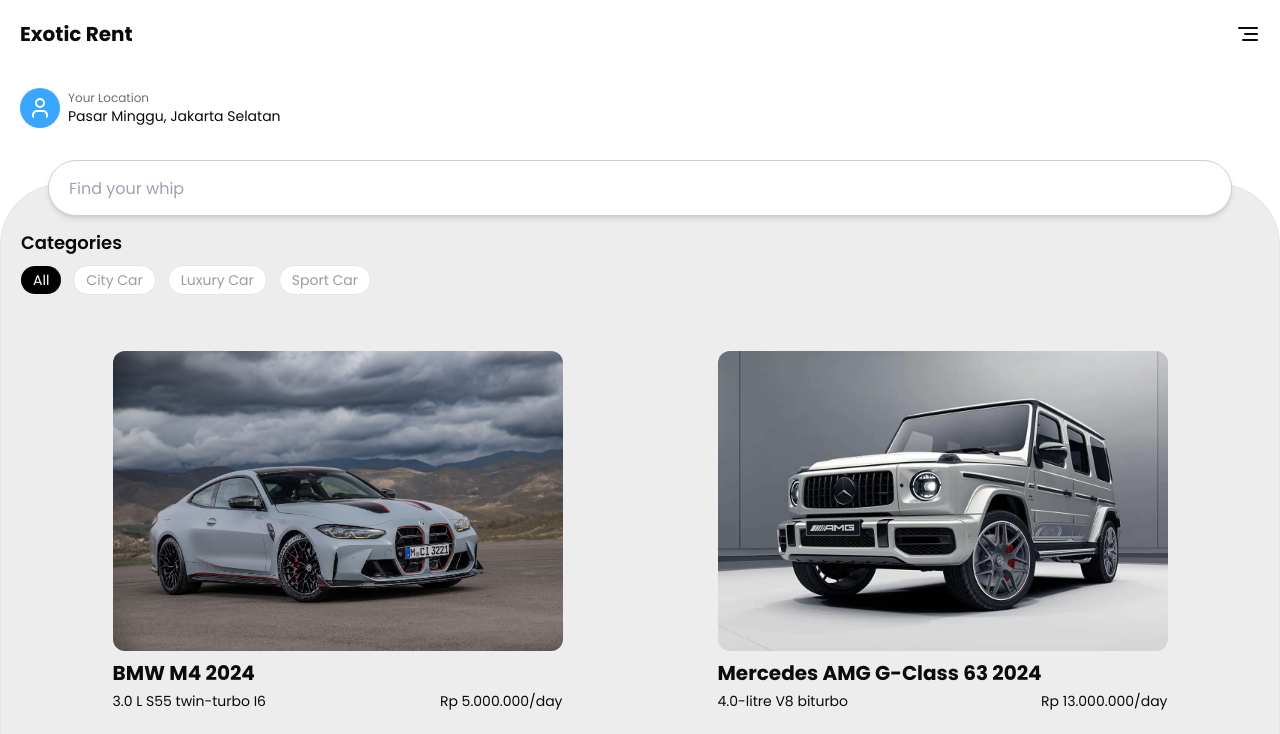
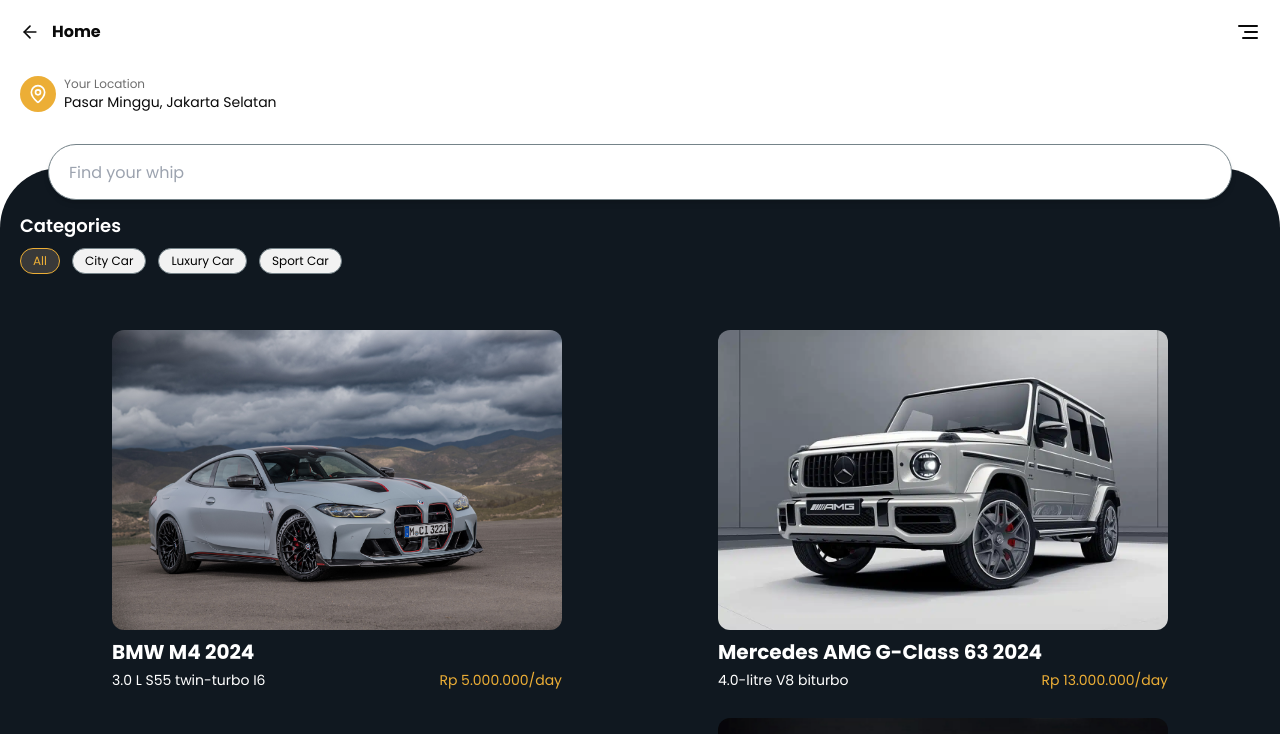
Before and after one commit to alxtim10/exoticrent, a Next.js app: page /home in a window 1280 px wide. Shown: the top 734 px of the page. Built offline with nearby package versions, Linux system fonts and the light colour scheme.

Commit message:
finish small things on home page

```diff
--- a/src/app/home/page.tsx
+++ b/src/app/home/page.tsx
@@ -1,7 +1,8 @@
 'use client'
+import HamburgerMenu from '@/components/hamburger-menu/HamburgerMenu'
 import ListCars from '@/components/rent/ListCars'
 import { car, CarsProps, CategoryProps, listCategory } from '@/utils/constants/data'
-import { User } from 'lucide-react'
+import { ArrowLeft, Map, MapPin, Pin, PinIcon, User } from 'lucide-react'
 import React, { useEffect, useState } from 'react'
 
 const page = () => {
@@ -30,8 +31,15 @@
 
   return (
     <div>
+      <div className="flex items-center justify-between px-5 pt-5 pb-3">
+        <div className='flex items-center gap-3'>
+          <ArrowLeft className='w-5 h-5'/>
+          <h1 className='font-bold'>Home</h1>
+        </div>
+        <HamburgerMenu />
+      </div>
       <div className='flex items-center gap-2 px-5 pt-5'>
-        <User className='bg-primer text-white rounded-full h-10 w-10 p-2'></User>
+        <MapPin className='bg-primer text-white rounded-full h-9 w-9 p-2'></MapPin>
         <div className='flex flex-col'>
           <h1 className='text-xs text-[#6e6e6e]'>Your Location</h1>
           <h1 className='text-sm'>Pasar Minggu, Jakarta Selatan</h1>
@@ -44,10 +52,10 @@
             setQuery(e.target.value);
           }}
           placeholder='Find your whip'
-          className='border border-[#cfcfcf] rounded-full w-full h-14 translate-y-8 shadow-md px-5 focus:outline-0'
+          className='border border-lightdark rounded-full w-full h-14 translate-y-8 shadow-md px-5 focus:outline-0'
           type="text" name="" id="" />
       </div>
-      <div className='bg-[#ededed] border rounded-t-[60px] px-5 py-10'>
+      <div className='bg-dark rounded-t-[60px] px-5 py-10 text-white'>
         <h1 className='text-lg font-semibold mt-1'>Categories</h1>
         <div className='flex items-center gap-3 my-2'>
           {listCategory.map((item: CategoryProps, i: number) => {
@@ -57,7 +65,7 @@
                   filterCategory(item.id !== null ? item.id : null);
                   setActiveCategory(item.id)
                 }}
-                className={`${activeCategory == item.id ? 'bg-black text-white' : 'bg-white text-[#9c9c9c] border'} cursor-pointer px-3 py-1 rounded-2xl text-sm`}>{item.category}</span>
+                className={`${activeCategory == item.id ? 'bg-semidark text-primer border border-primer' : 'bg-[#f2f2f2] text-black border border-lightdark'} cursor-pointer px-3 py-1 rounded-2xl text-xs`}>{item.category}</span>
             )
           })}
         </div>
--- a/src/app/layout.tsx
+++ b/src/app/layout.tsx
@@ -7,7 +7,7 @@
 
 export const metadata: Metadata = {
   title: "Exotic Rent",
-  description: "Generated by create next app",
+  description: "Best Exotic Whip Place to Rent",
 };
 
 export default function RootLayout({
@@ -18,9 +18,9 @@
   return (
     <html lang="en">
       <body className={inter.className}>
-        <div className="py-5 px-5">
+        {/* <div className="py-5 px-5">
           <Navbar />
-        </div>
+        </div> */}
         <div>{children}</div>
       </body>
     </html>
--- a/src/components/rent/CarCard.tsx
+++ b/src/components/rent/CarCard.tsx
@@ -32,7 +32,7 @@
           <h1 className="font-bold text-xl">{item.name}</h1>
           <div className="flex items-center justify-between text-sm mt-1">
             <h1 className="text-sm">{item.engine_type}</h1>
-            <h1>{toIDR(item.daily_price)}/day</h1>
+            <h1 className="text-primer">{toIDR(item.daily_price)}/day</h1>
           </div>
         </div>
       </div>
--- a/tailwind.config.ts
+++ b/tailwind.config.ts
@@ -14,7 +14,10 @@
   			'gradient-conic': 'conic-gradient(from 180deg at 50% 50%, var(--tw-gradient-stops))'
   		},
   		colors: {
-  			primer: '#39A7FF',
+  			primer: '#ECAE36',
+			dark: '#101820',
+			lightdark: '#758389',
+			semidark: '#393939',
   			secondary: {
   				DEFAULT: 'hsl(var(--secondary))',
   				foreground: 'hsl(var(--secondary-foreground))'
```
